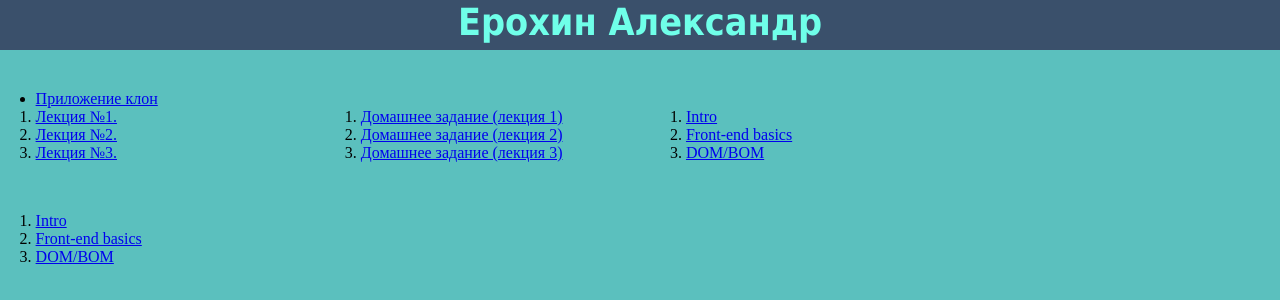
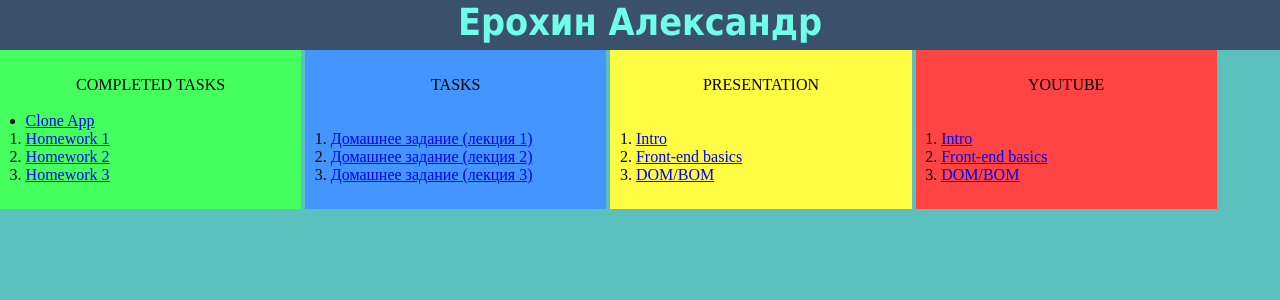
Before and after one commit to Endlesssnow/js-course, a website: page main.html in a window 1280 px wide. Drawn offline with Linux system fonts and the light colour scheme.

Commit message:
homework

```diff
--- a/main.html
+++ b/main.html
@@ -9,24 +9,26 @@
 </head>
 <body>
 
-    <header><h3>Ерохин Александр</h3></header>
+    <header class="header"><h3>Ерохин Александр</h3></header>
     <div class="container">
         <div class="box">
             <div class="completedTasks">
+                <header class="homework">COMPLETED TASKS</header><br>
                 <nav>
                     <ul>
-                        <li><a href="/app_clone/index.html">Приложение клон</a></li>
+                        <li><a href="/app_clone/index.html">Clone App</a></li>
                     </ul>
 
                     <ol>
-                        <li><a href="/lecture_1/index.html">Лекция №1.</a></li>
-                        <li><a href="/lecture_2/index.html">Лекция №2.</a></li>
-                        <li><a href="/lecture_3/index.html">Лекция №3.</a></li>
+                        <li><a href="/lecture_1/index.html">Homework 1</a></li>
+                        <li><a href="/lecture_2/index.html">Homework 2</a></li>
+                        <li><a href="/lecture_3/index.html">Homework 3</a></li>
                     </ol>
                 </nav>
             </div>
 
             <div class="tasks">
+                <header class="headerTasks">TASKS</header><br>
                 <ol>
                     <li><a href="https://gist.github.com/vladborsh/0df48d1cbcb97ec7b240fff5da4d0271">Домашнее задание (лекция 1)</a></li>
                     <li><a href="https://gist.github.com/Diakov94/9f3d43742b5fb6f1adcc862142ebf9a5">Домашнее задание (лекция 2)</a></li>
@@ -35,6 +37,7 @@
             </div>
 
             <div class="presentations">
+                <header class="headerpres">PRESENTATION</header><br>
                 <ol>
                     <li><a href="https://docs.google.com/presentation/d/12pLi0uJGVcbjNYXz7Pdsvk9E2vAI-Ih0qiUO-6JFw_4/edit#slide=id.p">Intro</a></li>
                     <li><a href="https://docs.google.com/presentation/d/1w8A_tU4T3BByexPqRth1hLLos_3vup-OUnWnFD0XNgk/edit#slide=id.p">Front-end basics</a></li>
@@ -43,6 +46,7 @@
             </div>
 
             <div class="youtube">
+                <header class="youtube2">YOUTUBE</header><br>
                 <ol>
                     <li><a href="https://www.youtube.com/watch?v=L195C9ahg0M&feature=youtu.be">Intro</a></li>
                     <li><a href="https://www.youtube.com/watch?v=w8alHHfFNFw&feature=youtu.be">Front-end basics</a></li>
--- a/style.css
+++ b/style.css
@@ -3,7 +3,7 @@
     padding: 0;
 }
 
-header {
+.header {
     width: 100%;
     height: 50px;
     background: #3A506B;
@@ -13,6 +13,10 @@ header {
 	font-weight: bold;
     font-family: Tahoma;
 }
+
+
+
+
 
 html, body {
     min-height: 100vh;
@@ -35,3 +39,47 @@ html, body {
     width:250px;
     display: inline-block;
 }
+
+
+div.completedTasks {
+    margin: auto;
+    padding: 2%;
+    background: rgb(68, 255, 93);
+}
+
+div.tasks {
+    margin: auto;
+    padding: 2%;
+    background: rgb(68, 149, 255);
+}
+
+div.presentations{
+    margin: auto;
+    padding: 2%;
+    background: rgb(255, 252, 68);
+}
+
+div.youtube {
+    margin: auto;
+    padding: 2%;
+    background: rgb(255, 68, 68);
+}
+
+.homework {
+    text-align: center;
+}
+
+.headerTasks {
+    height: 36px;
+    text-align: center;
+}
+
+.headerpres {
+    height: 36px;
+    text-align: center;
+}
+
+.youtube2 {
+    height: 36px;
+    text-align: center;
+}
```
